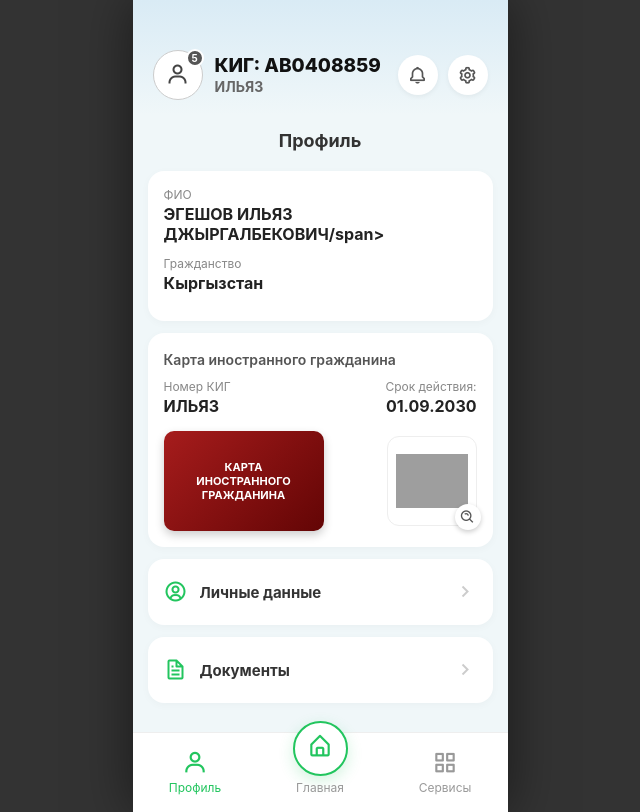
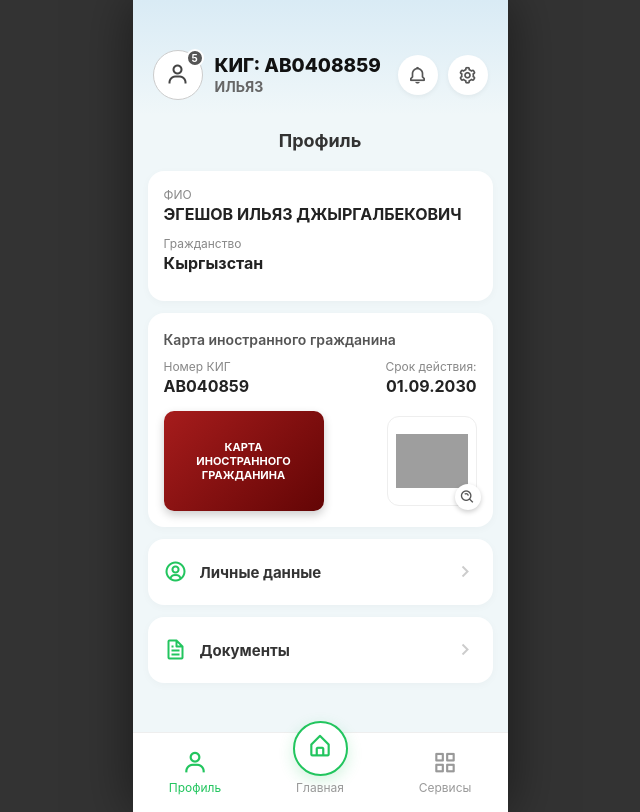
Before and after one commit to gidrosint/amina, a plain HTML site: page index.html in a window 1280 px wide. Both pictures are taken after a click on the element "Профиль". Shown: the whole page, without its empty margins (320-960 px from the left). Drawn offline with nearby package versions, Linux system fonts and the light colour scheme; grey boxes are pictures that could not be loaded.

Commit message:
Update index.html

```diff
--- a/index.html
+++ b/index.html
@@ -482,7 +482,7 @@
             <div class="card">
                 <div class="info-row">
                     <span class="info-label">ФИО</span>
-                    <span class="info-val">ЭГЕШОВ ИЛЬЯЗ ДЖЫРГАЛБЕКОВИЧ/span>
+                    <span class="info-val">ЭГЕШОВ ИЛЬЯЗ ДЖЫРГАЛБЕКОВИЧ </span>
                 </div>
                 <div class="info-row">
                     <span class="info-label">Гражданство</span>
@@ -496,7 +496,7 @@
                 <div style="display:flex; justify-content:space-between; margin-top:10px;">
                     <div>
                         <span class="info-label">Номер КИГ</span>
-                        <span class="info-val">ИЛЬЯЗ</span>
+                        <span class="info-val">AB040859</span>
                     </div>
                     <div style="text-align:right;">
                         <span class="info-label">Срок действия:</span>
```
